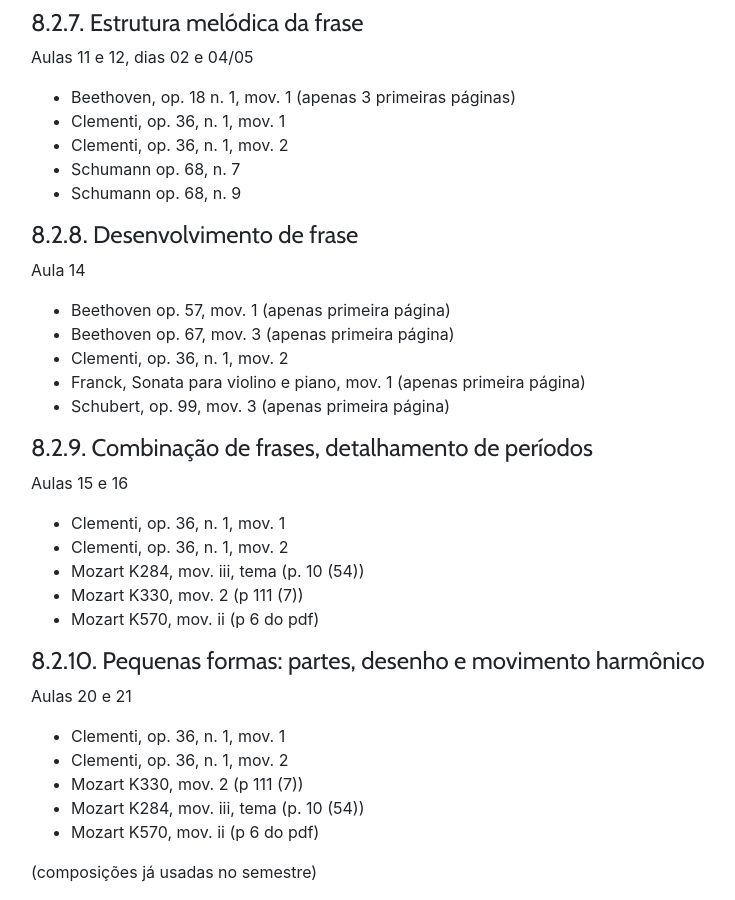
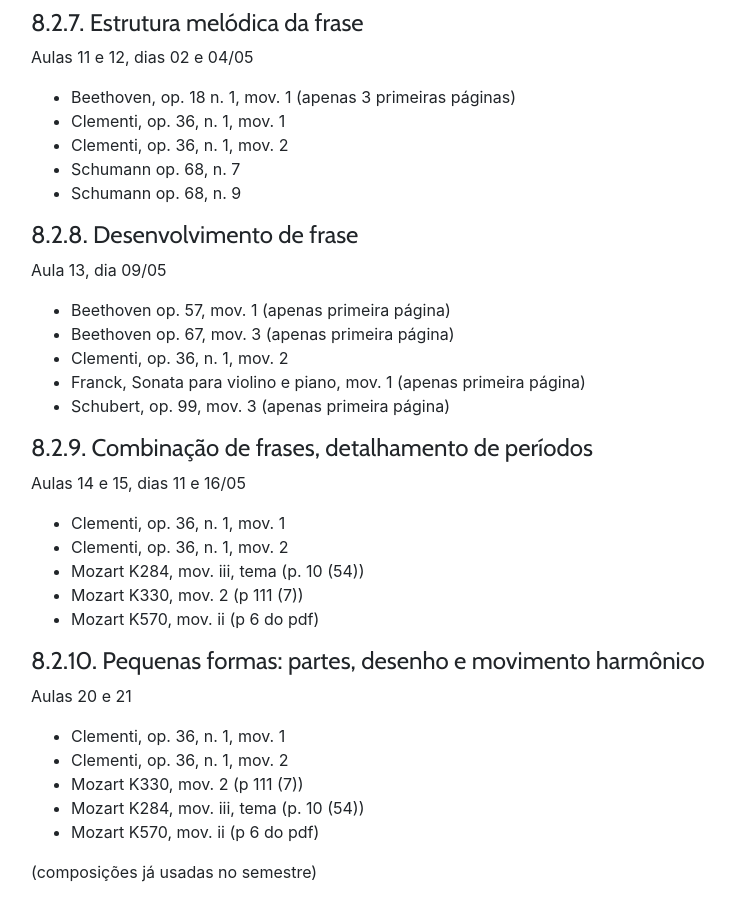
Before and after one commit to kroger/genosmus, a Jekyll site: the page built from _marcos/musa71.md, in a window 1280 px wide and 900 px high, scrolled down 5765 px. Shown: the whole window, without its empty margins (69-804 px from the left). Built offline with Jekyll 4.4.1, drawn with Linux system fonts in a browser that asks for light colours; nearby versions of some CDN libraries; the table of contents is made by our own code.

Commit message:
Adaptação de lista de obras por aula

```diff
--- a/_marcos/musa71.md
+++ b/_marcos/musa71.md
@@ -258,7 +258,8 @@ Aulas 11 e 12, dias 02 e 04/05
 
 #### 8.2.8. Desenvolvimento de frase
 
-Aula 14
+<!-- Aula 14 -->
+Aula 13, dia 09/05
 
 - Beethoven op. 57, mov. 1 (apenas primeira página)
 - Beethoven op. 67, mov. 3 (apenas primeira página)
@@ -268,7 +269,8 @@ Aula 14
 
 #### 8.2.9. Combinação de frases, detalhamento de períodos
 
-Aulas 15 e 16
+<!-- Aulas 15 e 16 -->
+Aulas 14 e 15, dias 11 e 16/05
 
 - Clementi, op. 36, n. 1, mov. 1
 - Clementi, op. 36, n. 1, mov. 2
```
